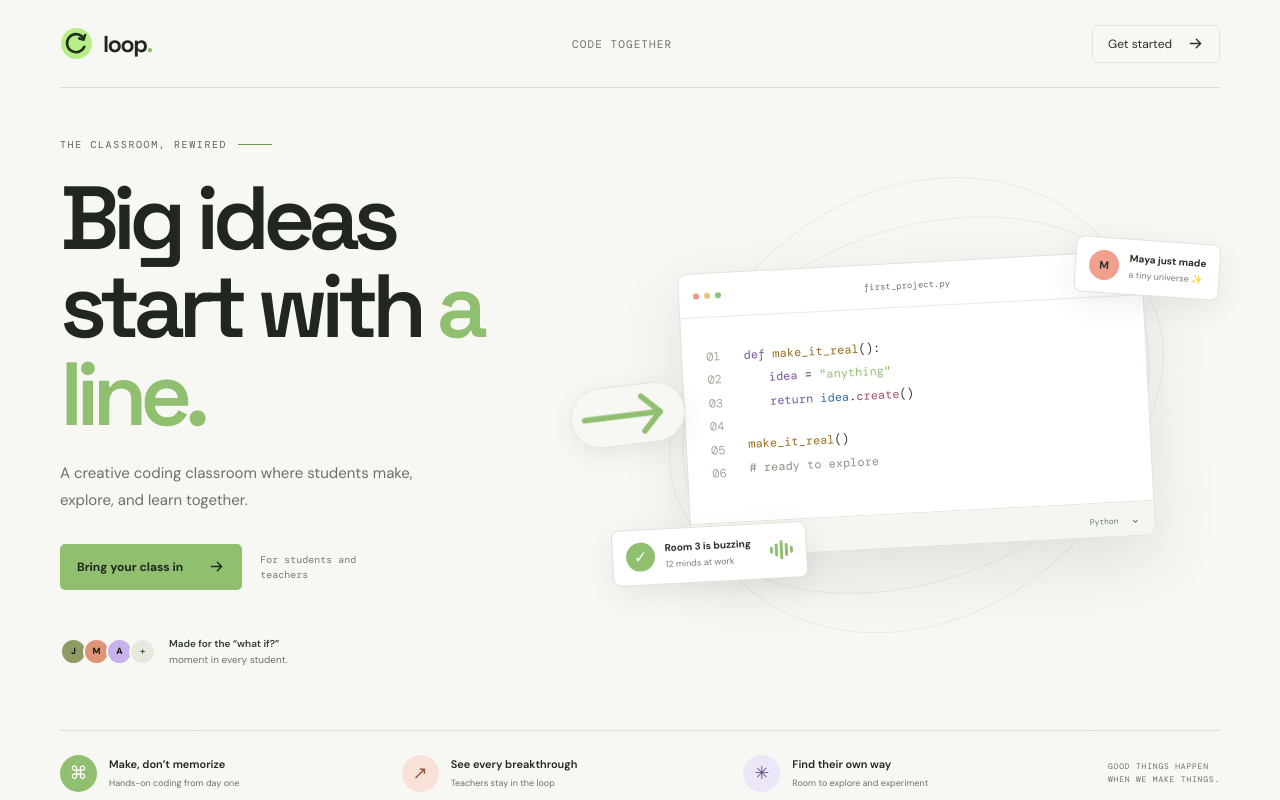
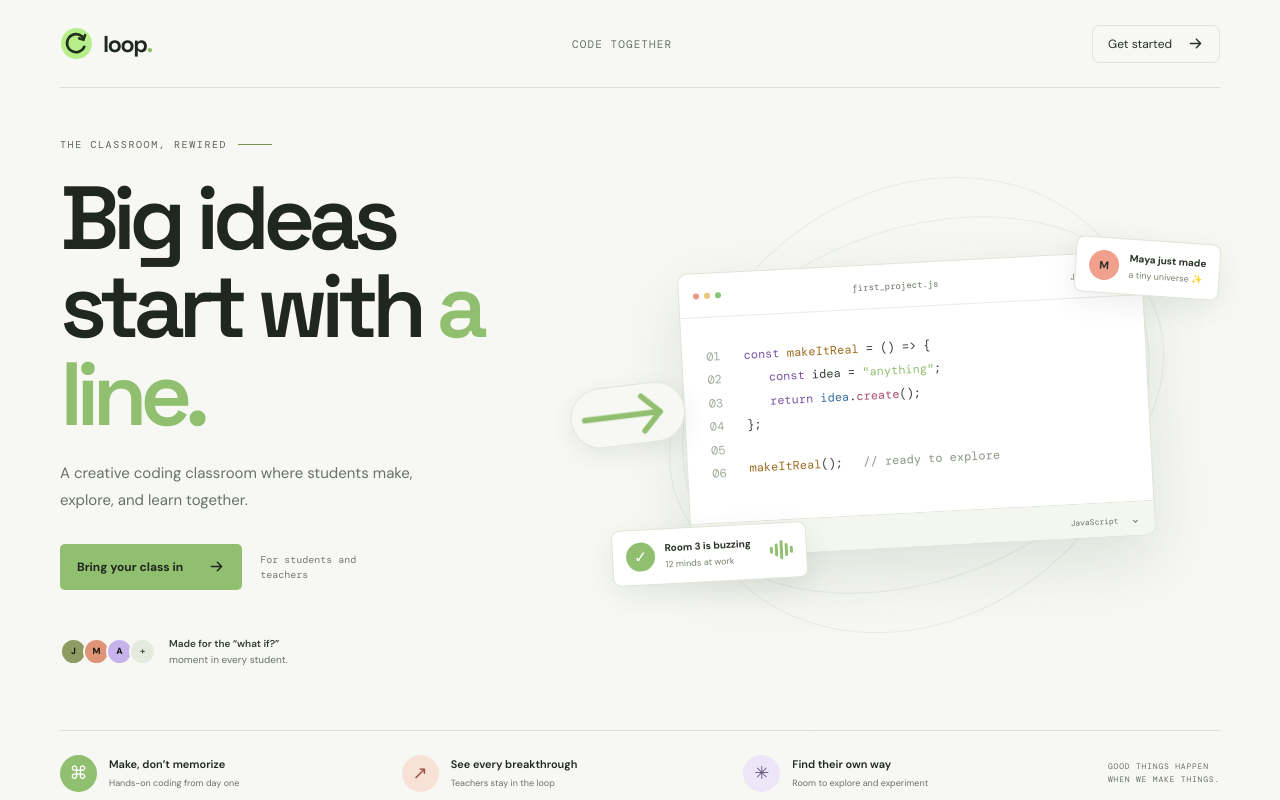
Before and after one commit to RJDonnison/Saasathon2, a React (Vite) app in the folder frontend/: page / in a window 1280 px wide. Shown: the top 800 px of the page. Built offline with nearby package versions, Linux system fonts and the light colour scheme; no server answers.

Commit message:
Switch landing code sample to JavaScript

```diff
--- a/frontend/src/pages/JoinPage.tsx
+++ b/frontend/src/pages/JoinPage.tsx
@@ -55,9 +55,9 @@ export default function JoinPage() {
           <div className="art-orbit orbit-one"/><div className="art-orbit orbit-two"/>
           <div className="spark spark-one">✳</div><div className="spark spark-two">✦</div>
           <div className="code-window">
-            <div className="window-top"><div className="window-lights"><i/><i/><i/></div><span>first_project.py</span><span className="window-live"><i/> PYTHON</span></div>
-            <div className="code-body"><div className="line-numbers">01<br/>02<br/>03<br/>04<br/>05<br/>06</div><div className="code-lines"><div><span className="code-purple">def</span> <span className="code-yellow">make_it_real</span>():</div><div className="indent"><span className="code-purple">idea</span> = <span className="code-green">"anything"</span></div><div className="indent"><span className="code-purple">return</span> <span className="code-blue">idea</span>.<span className="code-pink">create</span>()</div><div className="code-gap"/><div><span className="code-yellow">make_it_real</span>() <span className="cursor"/></div><div className="code-comment"># ready to explore</div></div></div>
-            <div className="window-footer"><span><i className="success-dot"/> Ready to run</span><span>Python <b>⌄</b></span></div>
+            <div className="window-top"><div className="window-lights"><i/><i/><i/></div><span>first_project.js</span><span className="window-live"><i/> JAVASCRIPT</span></div>
+            <div className="code-body"><div className="line-numbers">01<br/>02<br/>03<br/>04<br/>05<br/>06</div><div className="code-lines"><div><span className="code-purple">const</span> <span className="code-yellow">makeItReal</span> = () =&gt; {'{'}</div><div className="indent"><span className="code-purple">const</span> idea = <span className="code-green">"anything"</span>;</div><div className="indent"><span className="code-purple">return</span> <span className="code-blue">idea</span>.<span className="code-pink">create</span>();</div><div>{'};'}</div><div className="code-gap"/><div><span className="code-yellow">makeItReal</span>(); <span className="cursor"/> <span className="code-comment">// ready to explore</span></div></div></div>
+            <div className="window-footer"><span><i className="success-dot"/> Ready to run</span><span>JavaScript <b>⌄</b></span></div>
           </div>
           <div className="float-card student-float"><span className="float-avatar avatar-coral">M</span><span><b>Maya just made</b><small>a tiny universe ✨</small></span><span className="float-heart">♥</span></div>
           <div className="float-card teacher-float"><span className="teacher-check">✓</span><span><b>Room 3 is buzzing</b><small>12 minds at work</small></span><span className="pulse-bars"><i/><i/><i/><i/><i/></span></div>
```
